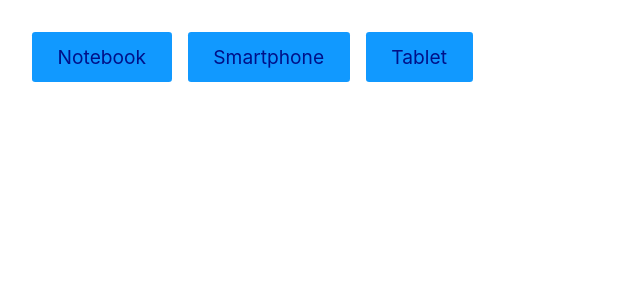
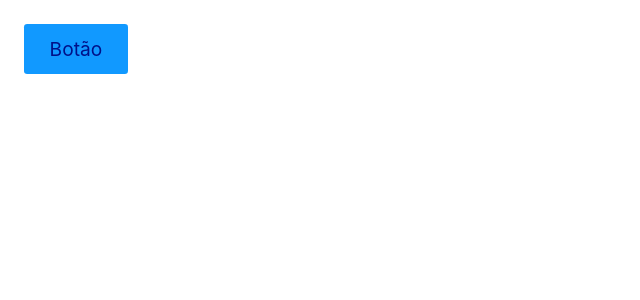
Before and after one commit to ArthurDetomi/React-Origamid, a React (Create React App) app in the folder modulo03-hooks/states/: page / in a window 1280 px wide. Shown: the top 300 px of the page, without its empty margins (0-640 px from the left). Built offline with nearby package versions, Linux system fonts and the light colour scheme.

Commit message:
Aula useEffect

```diff
--- a/modulo03-hooks/states/src/App.js
+++ b/modulo03-hooks/states/src/App.js
@@ -1,10 +1,11 @@
+import EffectMain from "./components/effect/EffectMain";
 import Main from "./components/state/exercicios/Main";
 
 function App() {
   return (
     <div>
       {/*<Aula1 />*/}
-      <Main />
+      <EffectMain />
     </div>
   );
 }
--- /dev/null
+++ b/modulo03-hooks/states/src/components/effect/EffectMain.jsx
@@ -0,0 +1,15 @@
+import React from "react";
+import Produto from "./Produto";
+
+const EffectMain = () => {
+  const [ativo, setAtivo] = React.useState(false);
+
+  return (
+    <div>
+      {ativo && <Produto />}
+      <button onClick={() => setAtivo(!ativo)}>Botão</button>
+    </div>
+  );
+};
+
+export default EffectMain;
--- /dev/null
+++ b/modulo03-hooks/states/src/components/effect/Produto.jsx
@@ -0,0 +1,22 @@
+import React from "react";
+
+const Produto = () => {
+  React.useEffect(() => {
+    function handleScroll(event) {
+      console.log(event);
+    }
+    window.addEventListener("scroll", handleScroll);
+    // Evento que ocorre assim que o elemento está para sair da tela.
+    return () => {
+      window.removeEventListener("scroll", handleScroll);
+    };
+  }, []);
+
+  return (
+    <div style={{ height: "200vh" }}>
+      <p>Meu produto</p>
+    </div>
+  );
+};
+
+export default Produto;
```
